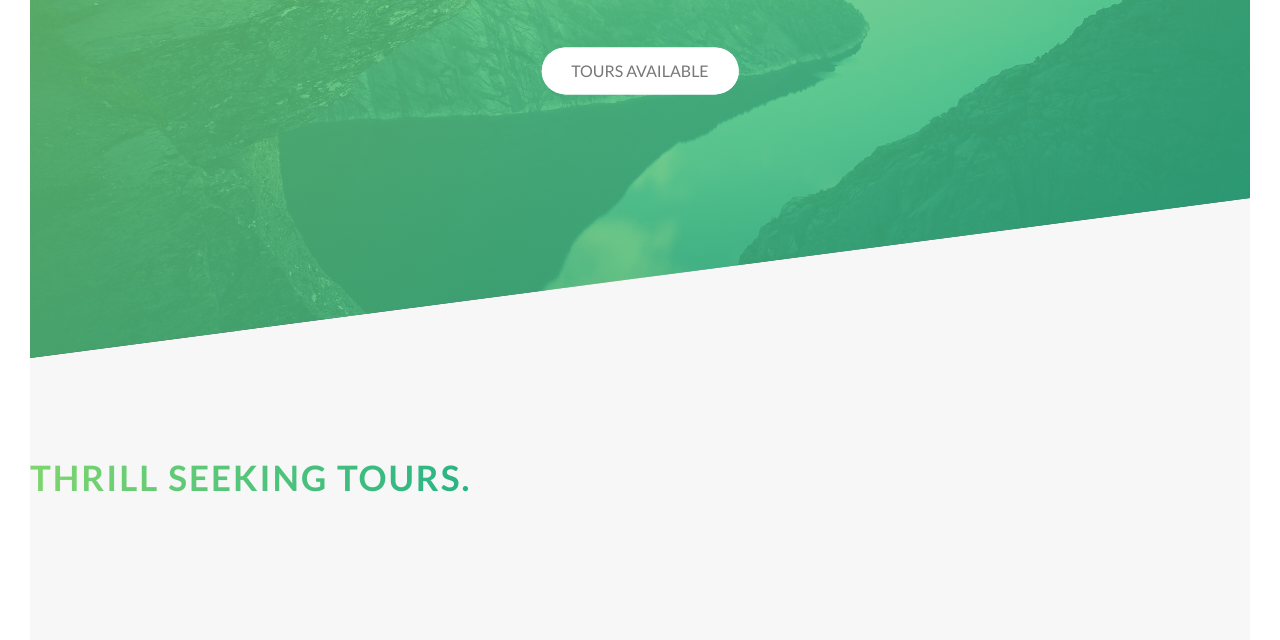
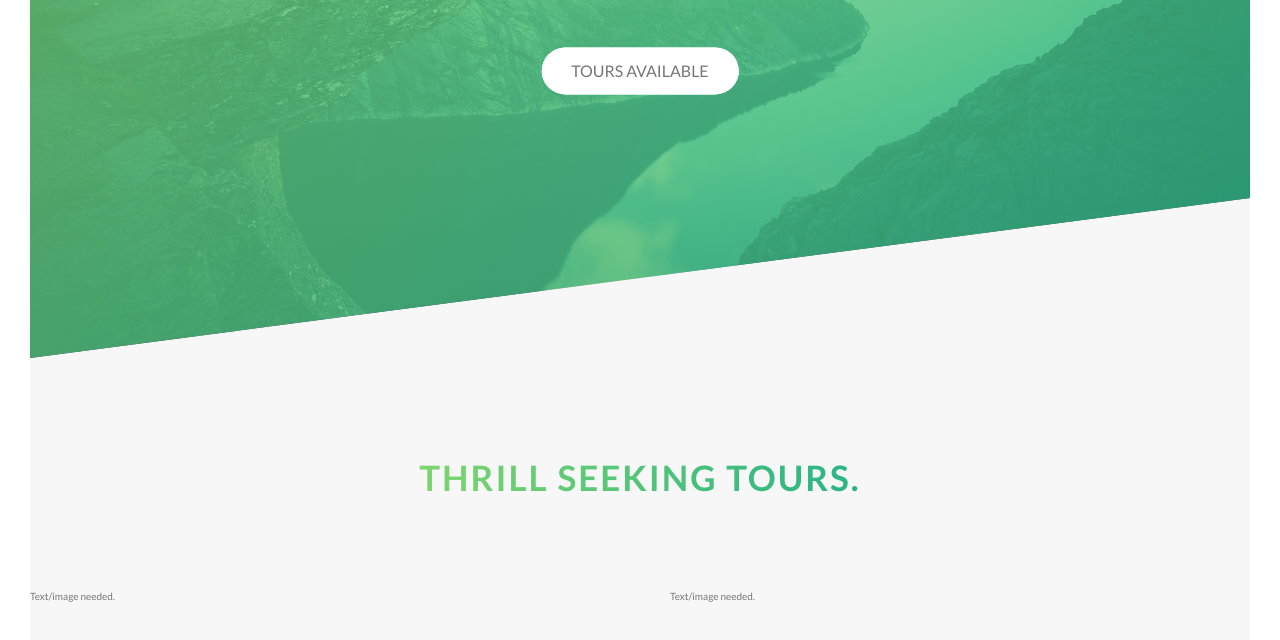
Before and after one commit to JuanRubi/advancedCSS, a website: page nature_Tours/index.html in a window 1280 px wide. Shown: the part 432-1072 px from the top of the page. Drawn offline with Linux system fonts and the light colour scheme.

Commit message:
Setup content layout using grid layout.
Setup content layout using grid layout already created and added utility classes for simple styling.

```diff
--- a/nature_Tours/index.html
+++ b/nature_Tours/index.html
@@ -28,9 +28,20 @@
 
     <main>
         <section class="section-about">
-            <h2 class="heading-secondary">
-                Thrill seeking tours.
-            </h2>
+            <div class="utility-center-text utility-margin-bottom-8">
+                <h2 class="heading-secondary">
+                    Thrill seeking tours.
+                </h2>
+            </div>
+
+            <div class="row">
+                <div class="col-1-of-2">
+                    Text/image needed.
+                </div>
+                <div class="col-1-of-2">
+                    Text/image needed.
+                </div>
+            </div>
         </section>
     </main>
 
--- a/nature_Tours/sass/base/_utilities.scss
+++ b/nature_Tours/sass/base/_utilities.scss
@@ -0,0 +1,12 @@
+
+/*----------------------------------------------------------------------------------------
+    This contains the styling for utility classes. Simple classes that can be reused. 7-1 CSS Architecture.
+----------------------------------------------------------------------------------------*/
+
+.utility-center-text {
+    text-align: center;
+}
+
+.utility-margin-bottom-8 {
+    margin-bottom: 8rem;
+}
--- a/nature_Tours/sass/layout/_grid.scss
+++ b/nature_Tours/sass/layout/_grid.scss
@@ -1,11 +1,11 @@
 
 /*----------------------------------------------------------------------------------------
-    This contains the styling for the grid layout in the website.
+    This contains the styling for the grid layout in the website. 7-1 CSS Architecture.
 ----------------------------------------------------------------------------------------*/
 
 .row {
     max-width: $grid-width;
-    background-color: #eee;
+    //background-color: #eee;
     margin: 0 auto;
 
     &:not(:last-child) {
@@ -16,7 +16,7 @@
 
     // Selects all the elements with class attribute starting with(^ symbol) col-.
     [class^="col-"] {
-        background-color: blue;
+        //background-color: blue;
         float: left;
 
         &:not(:last-child) {
--- a/nature_Tours/sass/pages/_home.scss
+++ b/nature_Tours/sass/pages/_home.scss
@@ -1,6 +1,6 @@
 
 /*----------------------------------------------------------------------------------------
-    This contains the styling for the content only found in home page.
+    This contains the styling for the content only found in home page. 7-1 CSS Architecture.
 ----------------------------------------------------------------------------------------*/
 
 .section-about {
```
Also changed, not shown: nature_Tours/css/style.css.
